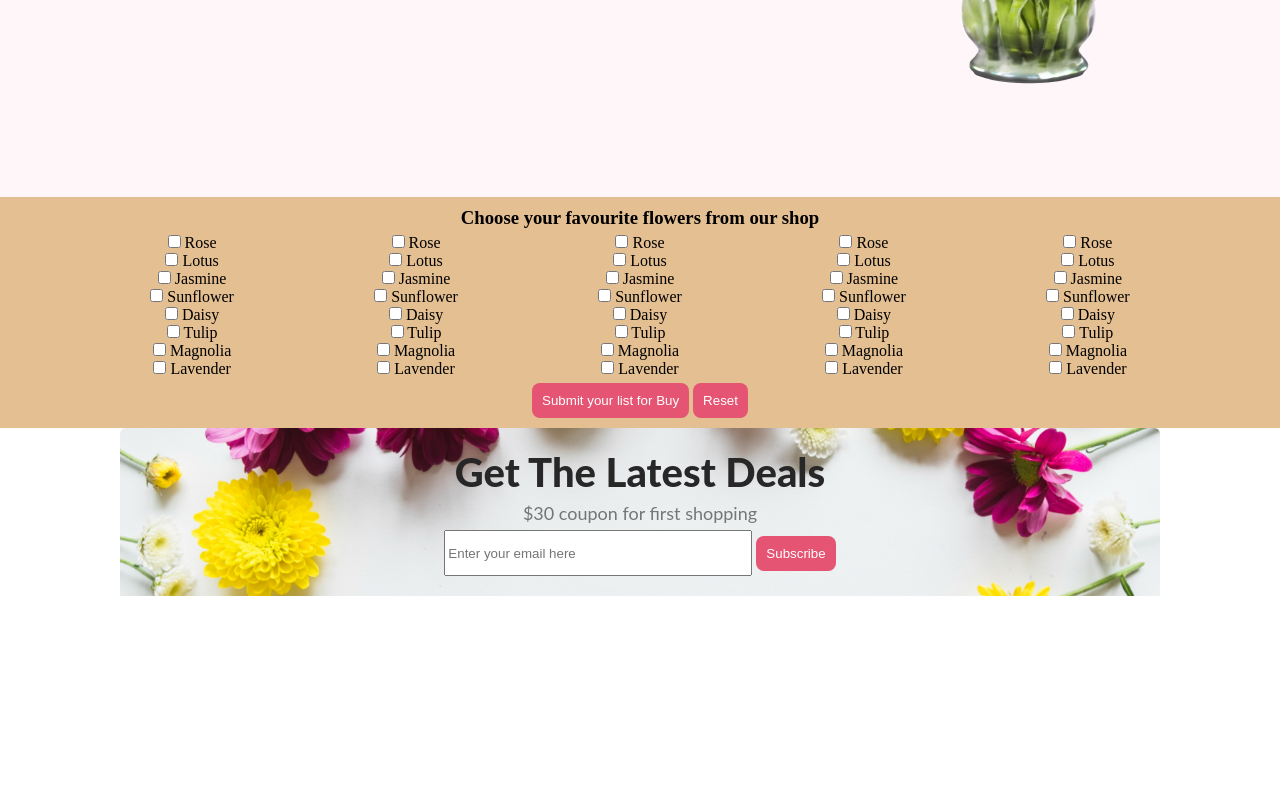
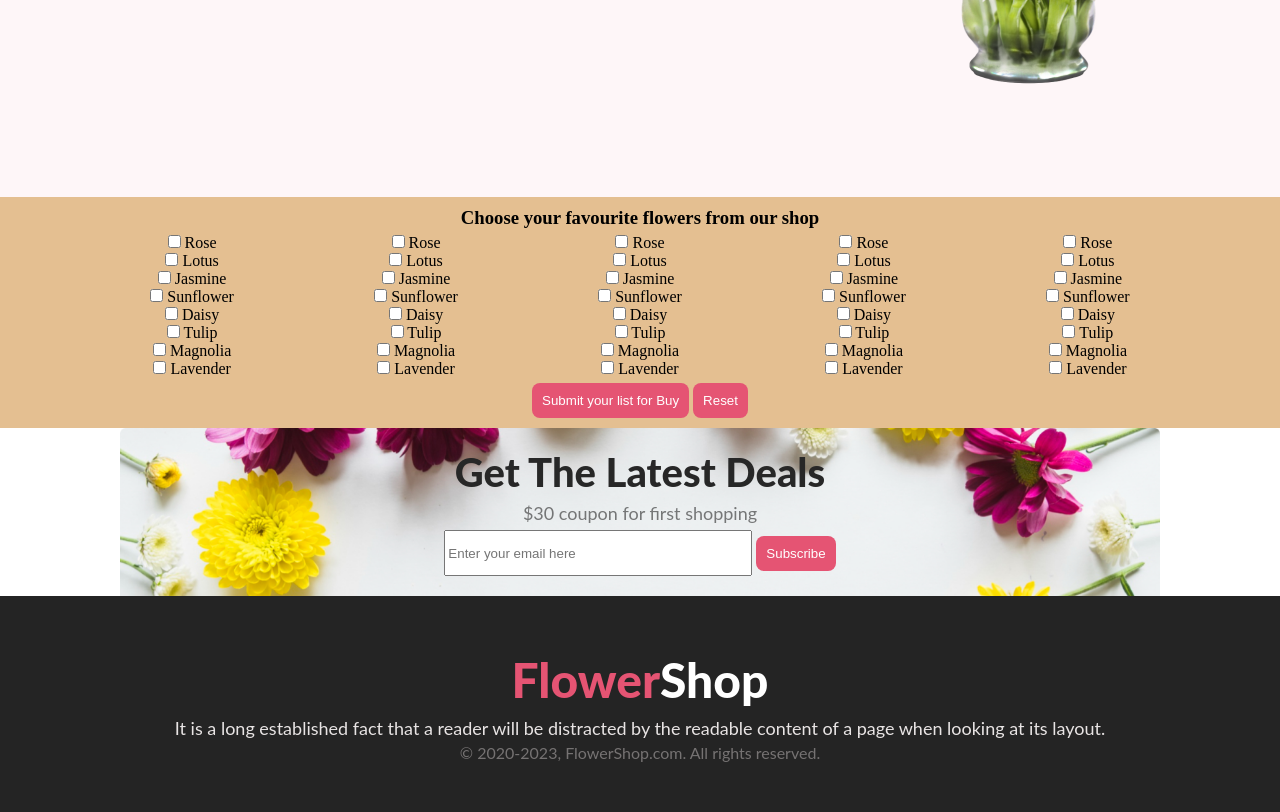
Before and after one commit to rexaulrana/best-flowers-shop, a plain HTML site: page index.html in a window 1280 px wide. Shown: the part 1924-2736 px from the top of the page. Before the commit the page ends 2520 px from the top, so only its background shows below. Drawn offline with Linux system fonts and the light colour scheme.

Commit message:
footer  section added

```diff
--- a/index.html
+++ b/index.html
@@ -158,7 +158,7 @@
           </div>
         </div>
         <button class="btn-primary">Submit your list for Buy</button>
-        <input class="btn-primary" type="reset" value="Reset" />
+        <input class="btn-primary" type="reset"/>
       </section>
     </main>
     <footer>
@@ -175,6 +175,13 @@
           <button class="btn-primary">Subscribe</button>
         </div>
       </section>
+
+
+      <section class="footer-container">
+<h2 class="footer-title"><span class="sub-title">Flower</span>Shop</h2>
+<p class="footer-description">It is a long established fact that a reader will be distracted by the readable content of a page when looking at its layout.</p>
+<p class="copy-right">&copy 2020-2023, FlowerShop.com. All rights reserved. </p>
+      </section>
     </footer>
   </body>
 </html>
--- a/styles/style.css
+++ b/styles/style.css
@@ -212,6 +212,7 @@ margin-bottom: 2px;
   align-items: center;
   margin-top: 5px;
   margin-bottom: 5px;
+  cursor:pointer;
 }
 
 .flowers-list-container{
@@ -219,3 +220,41 @@ margin-bottom: 2px;
   background-color: rgb(228, 191, 145);
   padding: 10px;
 }
+
+.footer-container{
+  background-color: rgb(36, 36, 36);
+ padding: 50px;
+  text-align: center;
+}
+
+.footer-title{
+  color:white;
+font-family: Lato;
+font-size: 48px;
+font-style: normal;
+font-weight: 800;
+line-height: normal;
+padding: 5px;
+}
+
+.sub-title{
+  color: #e55473;
+}
+
+.footer-description{
+  color: rgba(254, 249, 249, 0.9);
+font-family: Lato;
+font-size: 18px;
+font-style: normal;
+font-weight: 400;
+line-height: 30px;
+}
+
+.copy-right{
+  color: rgba(241, 233, 233, 0.4);
+font-family: Lato;
+font-size: 16px;
+font-style: normal;
+font-weight: 400;
+line-height: normal;
+}
```
